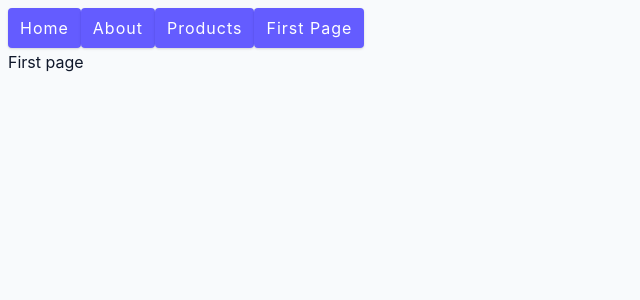
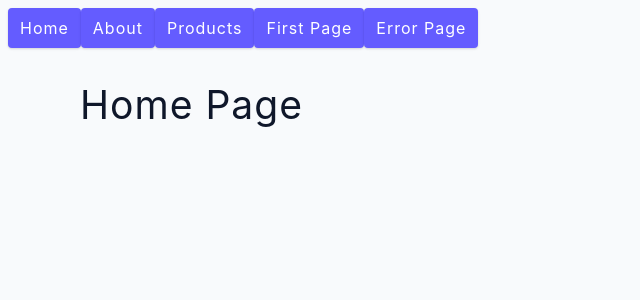
Before and after one commit to chaudhuree/react-router-6, a React (Create React App) app: page / in a window 1280 px wide. Shown: the top 300 px of the page, without its empty margins (0-640 px from the left). Built offline with nearby package versions, Linux system fonts and the light colour scheme.

Commit message:
docs: link and basic routing

```diff
--- a/src/App.js
+++ b/src/App.js
@@ -1,19 +1,22 @@
 import { BrowserRouter as Router, Link, Route, Routes } from 'react-router-dom';
 import About from './pages/About';
+import Error from './pages/Error';
 import Home from './pages/Home';
 import Products from './pages/Products';
 function App() {
   return <Router>
-  <Link to='/home' className='btn'>Home</Link>
+  <Link to='/' className='btn'>Home</Link>
   <Link to='/about' className='btn'>About</Link>
   <Link to='/products' className='btn'>Products</Link>
-  <Link to='/' className='btn'>First Page</Link>
+  <Link to='/first' className='btn'>First Page</Link>
+  <Link to='/anything' className='btn'>Error Page</Link>
 
     <Routes>
-      <Route path='/' element={<div>First page</div>}></Route>
-      <Route path='home' element={<Home/>}/>
+      <Route path='/' element={<Home/>}/>
+      <Route path='first' element={<div>First page</div>}></Route>
       <Route path='about' element={<About/>}/>
       <Route path='products' element={<Products/>}/>
+      <Route path='*' element={<Error/>}/>
     </Routes>
   </Router>;
 }
--- a/src/pages/Error.js
+++ b/src/pages/Error.js
@@ -2,6 +2,7 @@ const Error = () => {
   return (
     <section className='section'>
       <h2>Error</h2>
+      <p> 404 - Page not found</p>
     </section>
   );
 };
```
